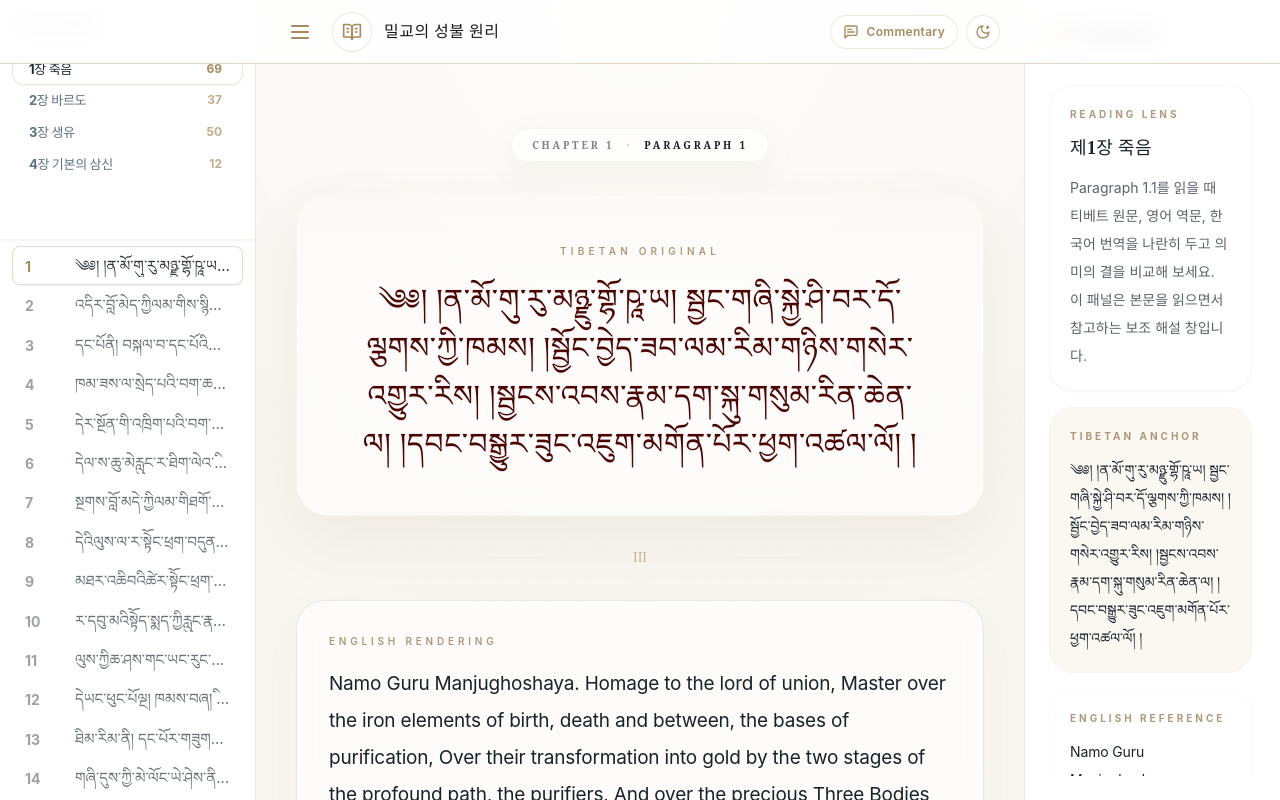
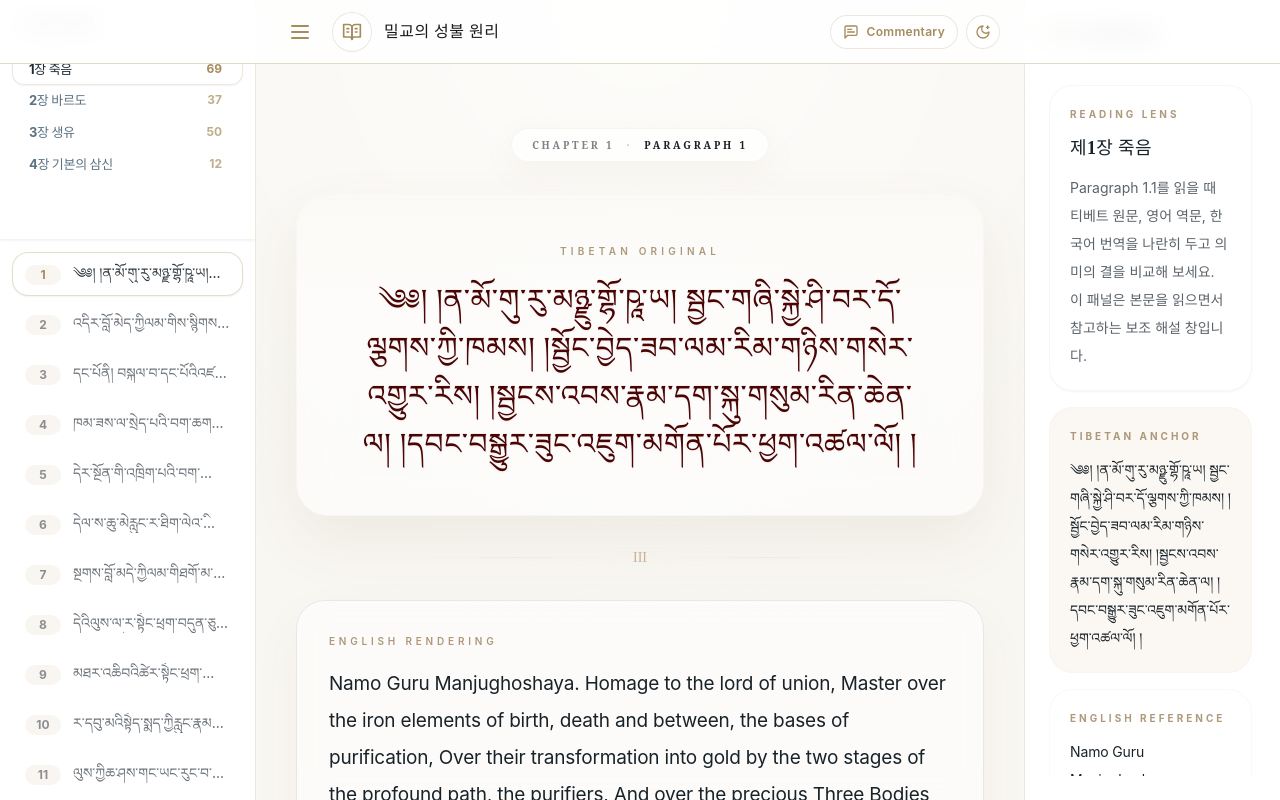
Before and after one commit to concario17-max/3sin, a React (Vite) app: page / in a window 1280 px wide. Built offline with nearby package versions, Linux system fonts and the light colour scheme; a web font is replaced by a local one.

Commit message:
fix: remove verse list chapter badge

```diff
--- a/src/components/Sidebar/SidebarVerseList.jsx
+++ b/src/components/Sidebar/SidebarVerseList.jsx
@@ -1,6 +1,14 @@
 import React from 'react';
 
-const SidebarVerseList = ({ chapters, expandedChapter, activeParagraphId, paragraphIndices, onSelectParagraph, setIsSidebarOpen }) => {
+const SidebarVerseList = ({
+  chapters,
+  expandedChapter,
+  activeParagraphId,
+  paragraphIndices,
+  onSelectParagraph,
+  setIsSidebarOpen,
+  isDesktopViewport = false,
+}) => {
   if (!expandedChapter) return null;
 
   let foundChapter = null;
@@ -21,8 +29,8 @@ const SidebarVerseList = ({ chapters, expandedChapter, activeParagraphId, paragr
   if (!foundChapter || !foundChapter.paragraphs) return null;
 
   return (
-        <div className="flex-1 overflow-y-auto bg-transparent custom-scrollbar h-full animate-[fadeIn_0.5s_ease-out]">
-            <div className="py-1.5 px-3 space-y-0">
+    <div className="custom-scrollbar flex-1 min-h-0 overflow-y-auto bg-transparent animate-[fadeIn_0.5s_ease-out]">
+      <div className="space-y-1.5 px-3 py-3">
         {foundChapter.paragraphs.map((paragraph) => {
           const isActive = activeParagraphId === paragraph.id;
 
@@ -31,17 +39,24 @@ const SidebarVerseList = ({ chapters, expandedChapter, activeParagraphId, paragr
               key={paragraph.id}
               onClick={() => {
                 if (onSelectParagraph) onSelectParagraph(paragraph);
-                                if (window.innerWidth < 1024) setIsSidebarOpen(false);
+                if (!isDesktopViewport) setIsSidebarOpen(false);
               }}
-                            className={`w-full flex items-start text-left gap-2.5 px-3 py-1.5 rounded-lg text-[16px] transition-all ${isActive
-                                ? 'bg-white/60 border border-gold-primary/30 text-text-primary font-medium shadow-sm dark:bg-dark-bg/60 dark:border-gold-primary/20 dark:text-gold-light'
-                                : 'border border-transparent text-text-secondary dark:text-dark-text-secondary hover:text-text-primary hover:bg-gold-surface/30 dark:hover:bg-dark-bg/40'
+              className={`flex w-full items-start gap-3 rounded-2xl border px-3 py-2.5 text-left text-[16px] transition-colors ${
+                isActive
+                  ? 'border-gold-primary/30 bg-white/65 text-text-primary shadow-sm dark:border-gold-primary/20 dark:bg-dark-bg/60 dark:text-gold-light'
+                  : 'border-transparent text-text-secondary dark:text-dark-text-secondary hover:bg-gold-surface/30 hover:text-text-primary dark:hover:bg-dark-bg/40'
               }`}
             >
-                            <span className={`min-w-[40px] whitespace-nowrap font-bold text-[14px] mt-[3px] ${isActive ? 'text-gold-primary' : 'text-text-secondary/60 dark:text-dark-text-secondary/60'}`}>
+              <span
+                className={`mt-0.5 flex min-w-[2.25rem] items-center justify-center rounded-full bg-gold-surface/55 px-2 py-1 text-[12px] font-bold leading-none ${
+                  isActive
+                    ? 'text-gold-primary dark:bg-dark-bg/50'
+                    : 'text-text-secondary/70 dark:bg-dark-bg/40 dark:text-dark-text-secondary/70'
+                }`}
+              >
                 {paragraphIndices[paragraph.id] || paragraph.id}
               </span>
-                            <span className="truncate opacity-90 text-[15px] leading-relaxed font-noto break-keep">
+              <span className="min-w-0 overflow-hidden font-noto text-[14px] leading-[1.45] opacity-90 break-keep [display:-webkit-box] [-webkit-box-orient:vertical] [-webkit-line-clamp:1]">
                 {paragraph.text?.tibetan || paragraph.chapterTitle || paragraph.title}
               </span>
             </button>
```
Also changed, not shown: 1 other file (tests, documents, lock files or other folders). Lines whose indentation alone changed are shown as unchanged.
